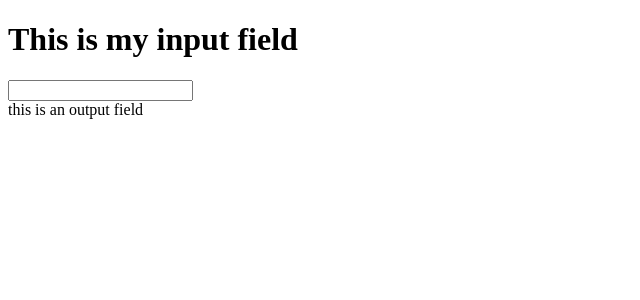
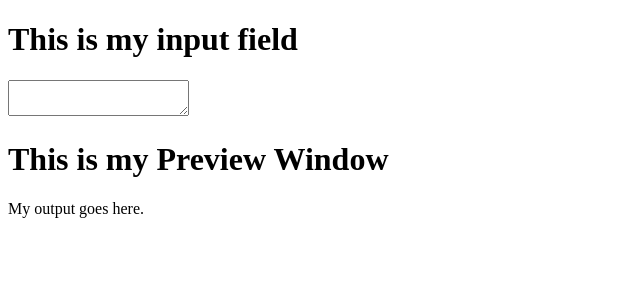
Before and after one commit to fepec/markdown-previewer, a React (Create React App) app: page / in a window 1280 px wide. Shown: the top 300 px of the page, without its empty margins (0-640 px from the left). Built offline with nearby package versions, Linux system fonts and the light colour scheme.

Commit message:
Add scaffold for preview components

```diff
--- a/src/App.js
+++ b/src/App.js
@@ -1,11 +1,12 @@
-import InputWindow from "./components/InputWindow"
+import EditorWindow from "./components/EditorWindow"
+import PreviewWindow from "./components/PreviewWindow"
 
 export default function App() {
 
     return (
         <>
-        <InputWindow />
-        <div>this is an output field</div>
+        <EditorWindow />
+        <PreviewWindow />
         </>
     );
 }
--- a/src/components/InputWindow.js
+++ b/src/components/EditorWindow.js
@@ -1,5 +1,5 @@
 
-export default function InputWindow () {
+export default function EditorWindow () {
     return (
         <div>
             <div>
@@ -12,6 +12,6 @@ export default function InputWindow () {
 
 function InputField () {
     return (
-        <input type='text'></input>
+        <textarea></textarea>
     )
 }
--- /dev/null
+++ b/src/components/PreviewWindow.js
@@ -0,0 +1,17 @@
+
+export default function PreviewWindow () {
+    return (
+        <div>
+            <div>
+                <h1>This is my Preview Window</h1>
+                <PreviewArea />
+            </div>
+        </div>
+    )
+}
+
+function PreviewArea () {
+    return <div>
+        My output goes here.
+    </div>
+}
```
